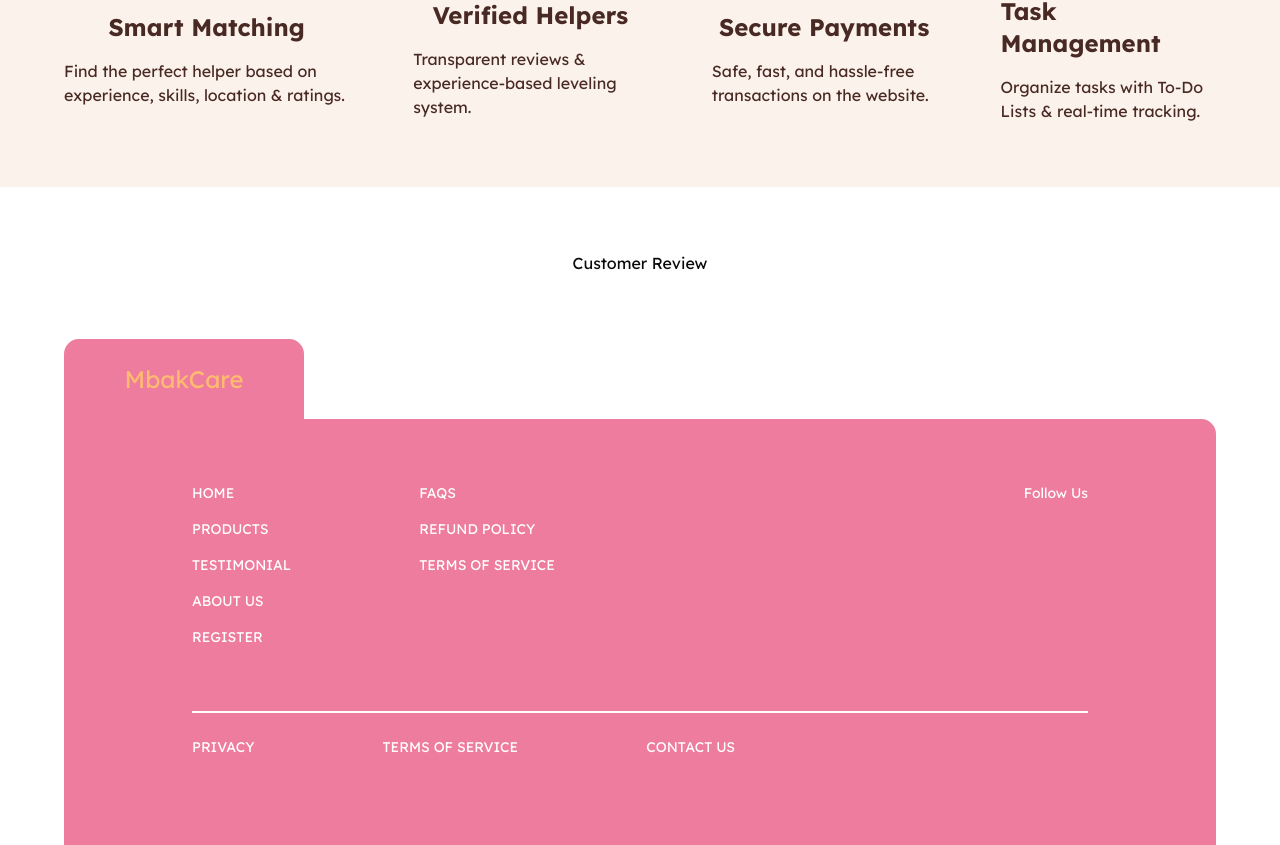
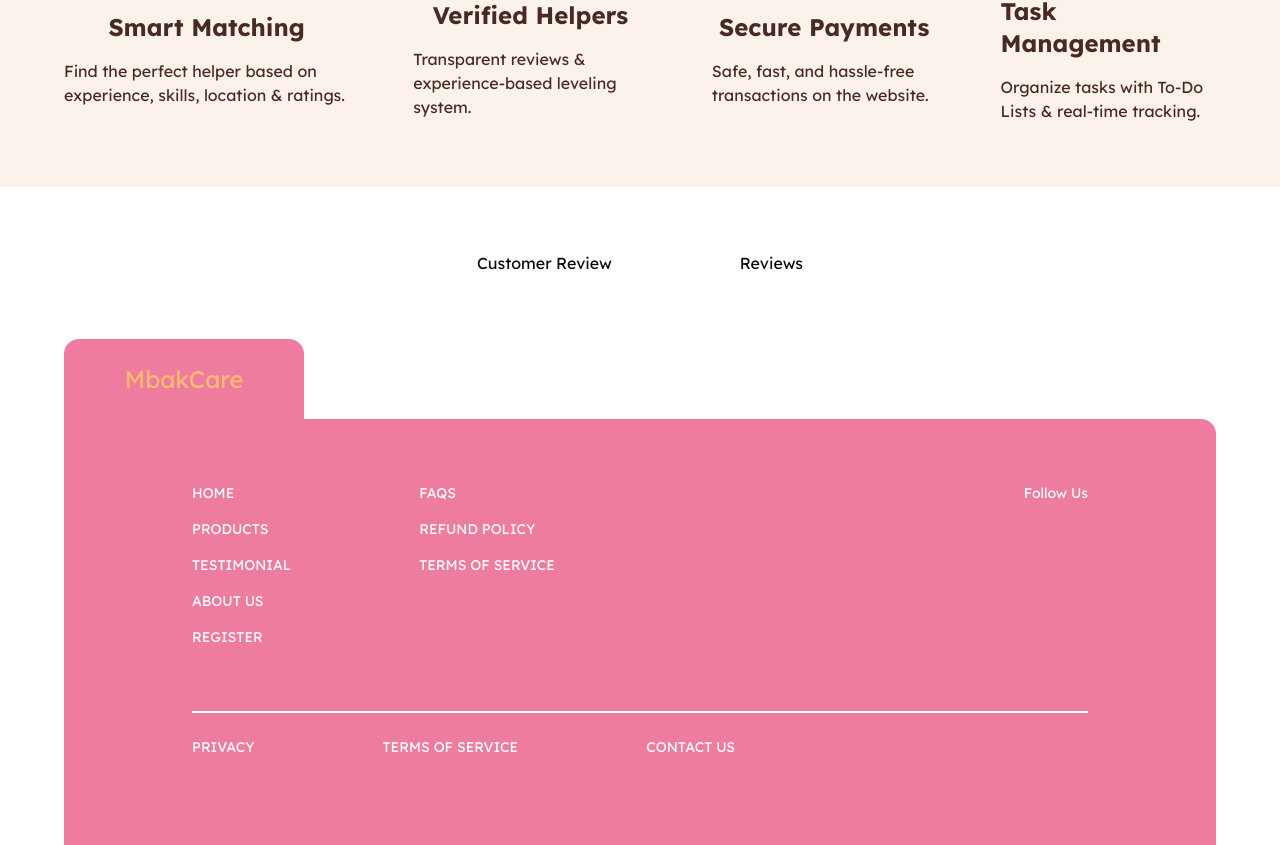
Before and after one commit to RaidToaster/MbakCare, a React (Vite) app: page / in a window 1280 px wide. Shown: the part 1021-1866 px from the top of the page. Built offline with nearby package versions, Linux system fonts and the light colour scheme.

Commit message:
Home page and footer

```diff
--- a/src/pages/MainPage/HomePage.tsx
+++ b/src/pages/MainPage/HomePage.tsx
@@ -29,6 +29,7 @@ const HomePage = () => {
             </div>
             <div className="bg-white p-16 flex flex-row justify-center items-center gap-32">
                 <h1>Customer Review</h1>
+                <p>Reviews</p>
             </div>
             <MainFooter/>
         </div>
```
